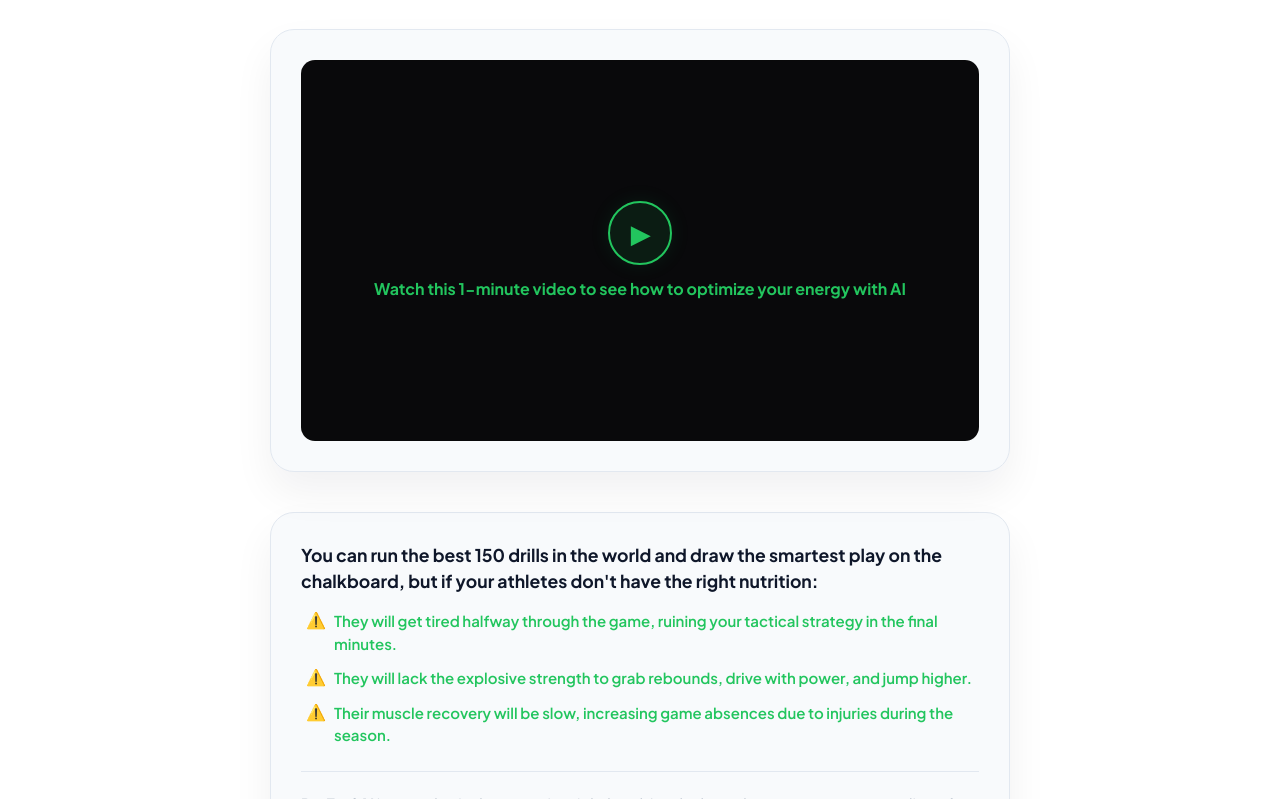
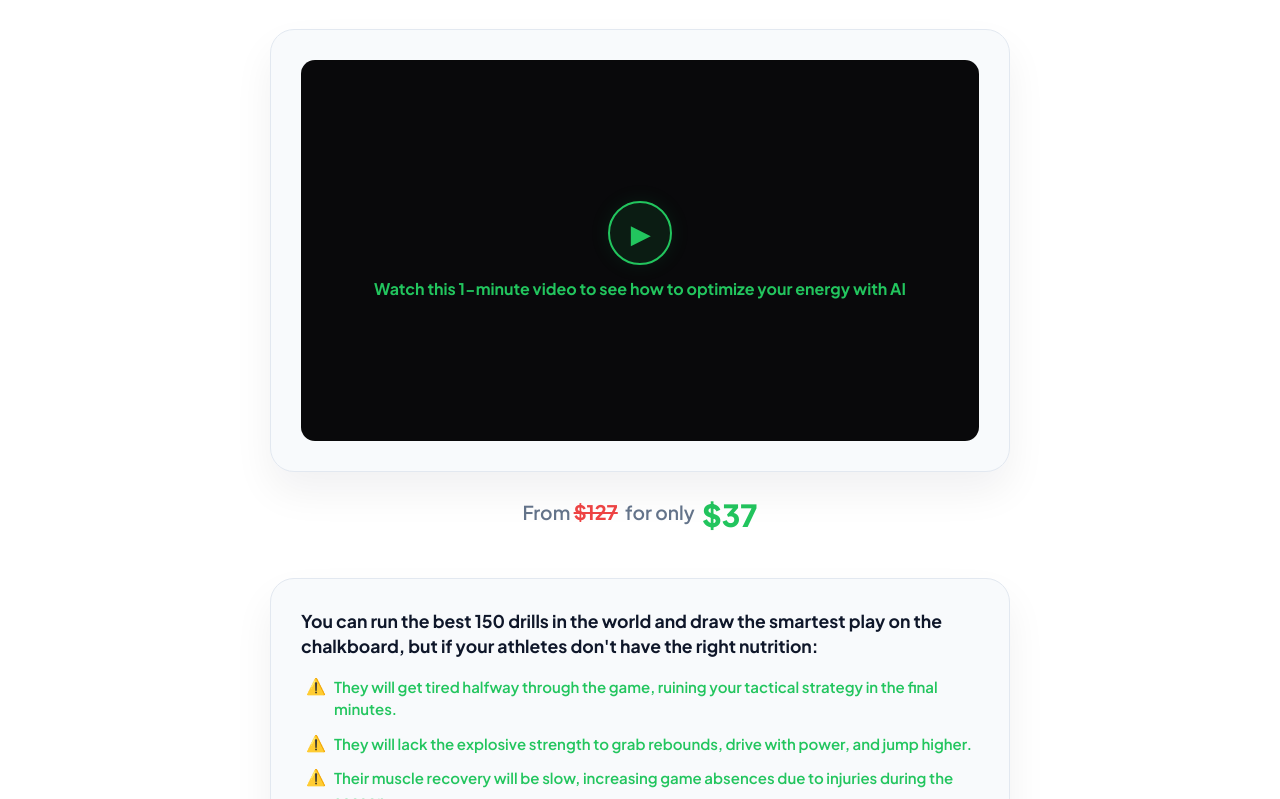
Before and after one commit to mdmtiv1-collab/ing-upsell02, a plain HTML site: page index.html in a window 1280 px wide. Shown: the part 301-1100 px from the top of the page. Drawn offline with Linux system fonts and the light colour scheme.

Commit message:
Update - Add highlighted price and widget container below VSL

```diff
--- a/index.html
+++ b/index.html
@@ -310,6 +310,15 @@
       </div>
     </div>
 
+    <!-- Price & Widget Section -->
+    <div style="margin-top: -20px; margin-bottom: 40px; text-align: center;">
+      <p style="font-size: 1.2rem; color: var(--text-muted); font-weight: 600; margin-bottom: 12px;">
+        From <span style="text-decoration: line-through; color: #ef4444; font-weight: 700; font-size: 1.25rem; margin-right: 4px;">$127</span> for only <span style="color: var(--green); font-size: 1.9rem; font-weight: 900; margin-left: 4px; vertical-align: middle;">$37</span>
+      </p>
+      <!-- Insert the Hotmart Widget code below -->
+      <div id="hotmart-funnel-widget-container"></div>
+    </div>
+
     <!-- Hook/Narrative Section -->
     <div class="hook-card">
       <p class="hook-intro">You can run the best 150 drills in the world and draw the smartest play on the chalkboard, but if your athletes don't have the right nutrition:</p>
```
